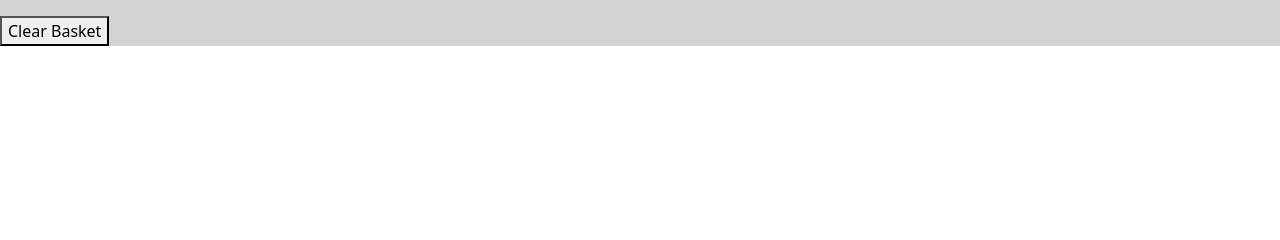
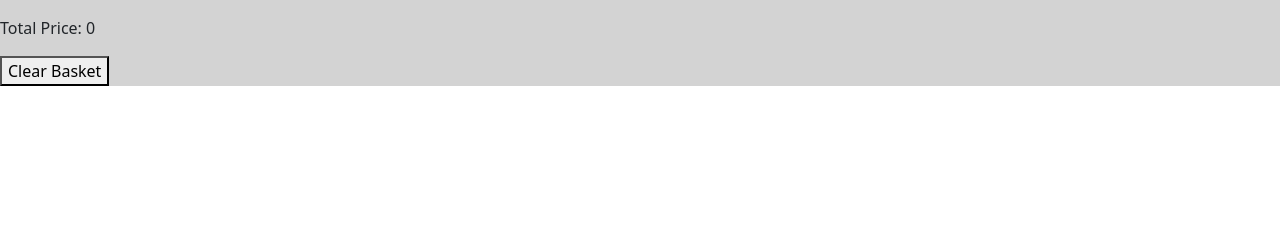
Before and after one commit to StressSpren/Book_Shop, a Django app: page /cart/ in a window 1280 px wide. Shown: the part 109-349 px from the top of the page. Run offline with Django 5.2, Linux system fonts and the light colour scheme; a user stored in the database is signed in; data comes from the database, SQL or seed files in the repository; both versions use the stored data as it was after the commit; some web fonts are replaced.

Commit message:
total price in cart implemented

```diff
--- a/apps/cart/templates/cart.html
+++ b/apps/cart/templates/cart.html
@@ -28,7 +28,7 @@
         {% endif %}
     {% endfor %}
 </table>
-
+<p>Total Price: {{total_price}}</p>
 <form method="POST">
     {% csrf_token %}
     <input type="hidden" name="delete_cart" value="true">
--- a/apps/cart/views.py
+++ b/apps/cart/views.py
@@ -11,6 +11,11 @@ def cart(request):
 
     cart_all = Cart.objects.all()
     cart_item = Cart.objects.filter(user_id=request.user)
+
+    total_price = 0
+    for item in cart_item:
+        total_price += item.book.price
+
 
     if request.method == "POST":
         form = Cart_Deletion_Form(request.POST)
@@ -29,4 +34,4 @@ def cart(request):
     else:
         form = Cart_Deletion_Form()
 
-    return render(request, "cart.html", {'cart': cart_all, 'form': form})
+    return render(request, "cart.html", {'cart': cart_all, 'form': form, 'total_price': total_price})
```
Also changed, not shown: README.md, db.sqlite3.
